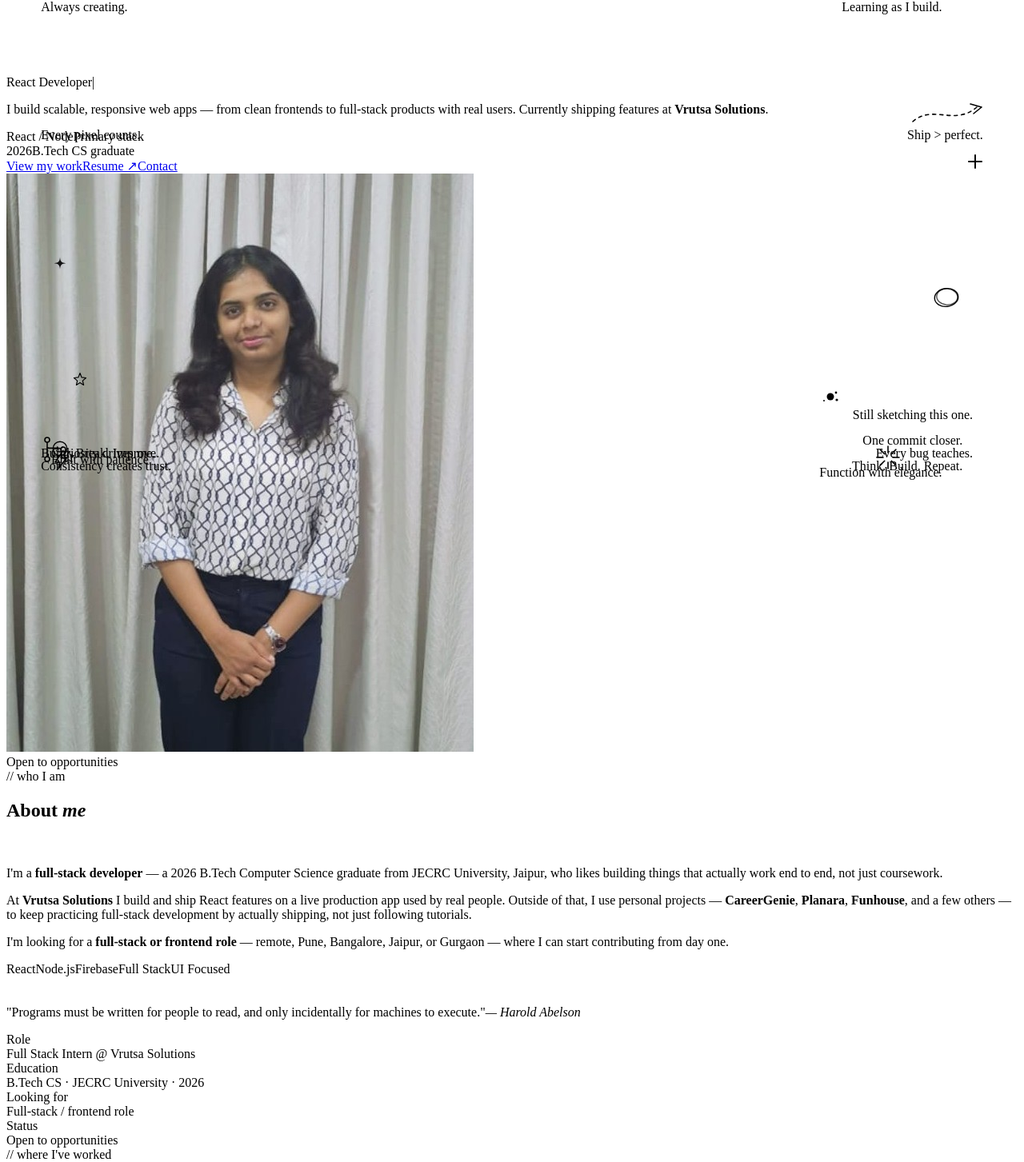
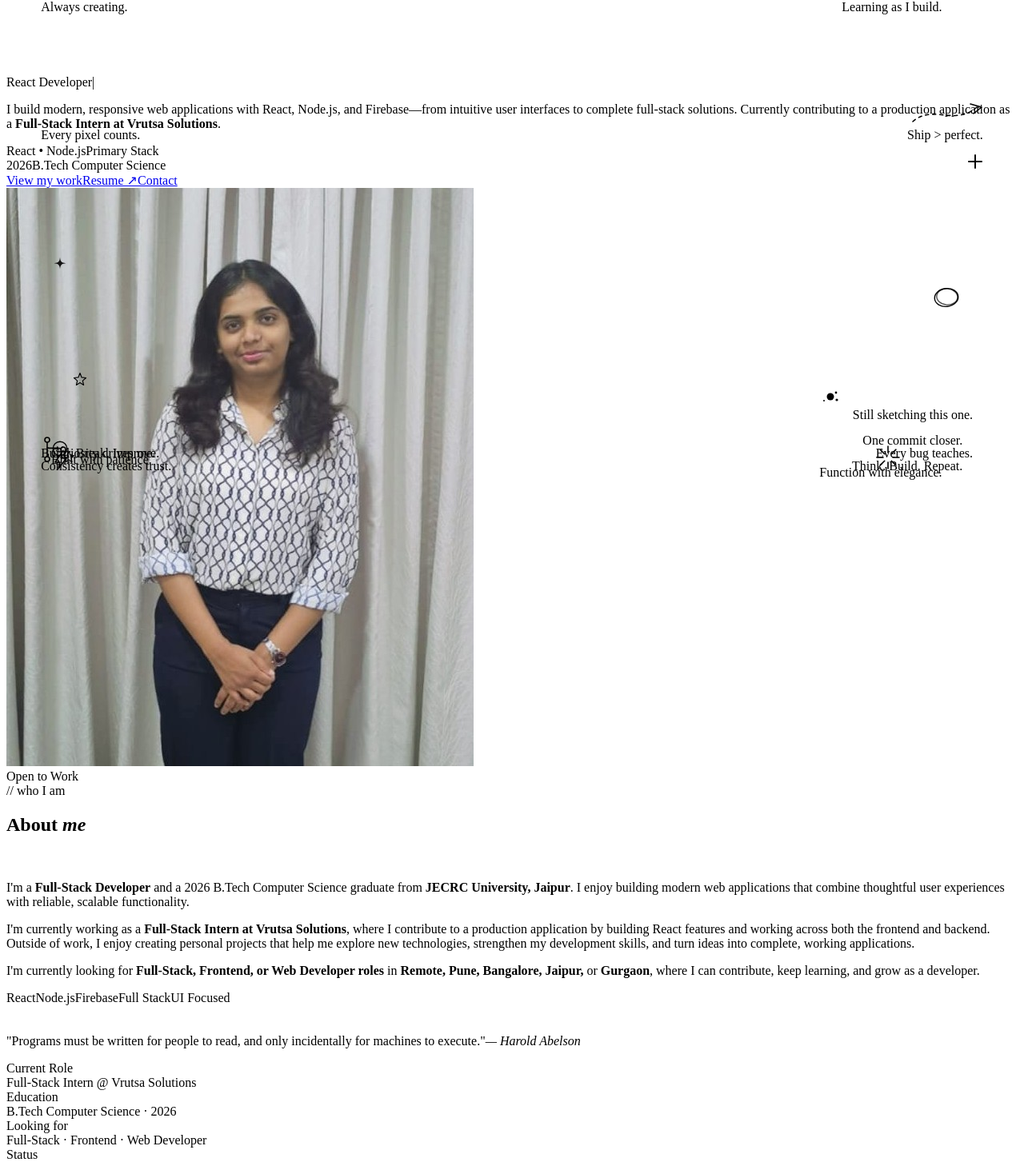
Before and after one commit to Krati-Ag-02/Krati-Agarwal---Personal-Portfolio, a React (Vite) app: page / in a window 1280 px wide. Shown: the part 176-1629 px from the top of the page at 80% size. Built offline with nearby package versions, Linux system fonts and the light colour scheme; the HTML template or start-up script is replaced by a standard one.

Commit message:
modified:   src/components/About.jsx 	modified:   src/components/Experience.jsx 	modified:   src/components/Hero.jsx 	modified:   src/components/Projects.jsx

```diff
--- a/src/components/About.jsx
+++ b/src/components/About.jsx
@@ -7,63 +7,97 @@
     <section id="about">
       <div className="blob blob-sage b1"></div>
 
-      <motion.div className="section-header"
-        initial={{ opacity: 0, y: 24 }} whileInView={{ opacity: 1, y: 0 }} viewport={{ once: true }}
-        style={{ marginBottom: 56 }}>
+      <motion.div
+        className="section-header"
+        initial={{ opacity: 0, y: 24 }}
+        whileInView={{ opacity: 1, y: 0 }}
+        viewport={{ once: true }}
+        style={{ marginBottom: 56 }}
+      >
         <span className="section-eyebrow">// who I am</span>
-        <h2 className="section-title">About <em className="em-sage">me</em></h2>
+        <h2 className="section-title">
+          About <em className="em-sage">me</em>
+        </h2>
       </motion.div>
 
       <div className="about-wrap">
-        <motion.div className="about-text"
-          initial={{ opacity: 0, y: 26 }} whileInView={{ opacity: 1, y: 0 }} viewport={{ once: true }}>
+        <motion.div
+          className="about-text"
+          initial={{ opacity: 0, y: 26 }}
+          whileInView={{ opacity: 1, y: 0 }}
+          viewport={{ once: true }}
+        >
           <p>
-            I'm a <strong>full-stack developer</strong> — a 2026 B.Tech Computer
-            Science graduate from JECRC University, Jaipur, who likes building
-            things that actually work end to end, not just coursework.
+            I'm a <strong>Full-Stack Developer</strong> and a 2026 B.Tech
+            Computer Science graduate from <strong>JECRC University, Jaipur</strong>.
+            I enjoy building modern web applications that combine thoughtful user
+            experiences with reliable, scalable functionality.
           </p>
+
           <p>
-            At <strong>Vrutsa Solutions</strong> I build and ship React features
-            on a live production app used by real people. Outside of that, I use
-            personal projects — <strong>CareerGenie</strong>, <strong>Planara</strong>,{" "}
-            <strong>Funhouse</strong>, and a few others — to keep practicing
-            full-stack development by actually shipping, not just following tutorials.
+            I'm currently working as a <strong>Full-Stack Intern at Vrutsa Solutions</strong>,
+            where I contribute to a production application by building React
+            features and working across both the frontend and backend. Outside of
+            work, I enjoy creating personal projects that help me explore new
+            technologies, strengthen my development skills, and turn ideas into
+            complete, working applications.
           </p>
+
           <p>
-            I'm looking for a <strong style={{ color: "var(--clay)" }}>full-stack or frontend role</strong> —
-            remote, Pune, Bangalore, Jaipur, or Gurgaon — where I can start contributing from day one.
+            I'm currently looking for{" "}
+            <strong style={{ color: "var(--clay)" }}>
+              Full-Stack, Frontend, or Web Developer roles
+            </strong>{" "}
+            in <strong>Remote, Pune, Bangalore, Jaipur,</strong> or{" "}
+            <strong>Gurgaon</strong>, where I can contribute, keep learning, and
+            grow as a developer.
           </p>
 
           <div className="about-traits">
-            {traits.map((t) => <span key={t} className="chip">{t}</span>)}
+            {traits.map((t) => (
+              <span key={t} className="chip">
+                {t}
+              </span>
+            ))}
           </div>
 
-
-
           <p className="quote-line" style={{ marginTop: 36 }}>
-            "Programs must be written for people to read, and only incidentally for machines to execute."
+            "Programs must be written for people to read, and only incidentally
+            for machines to execute."
             <cite>— Harold Abelson</cite>
           </p>
         </motion.div>
 
-        <motion.div className="about-facts"
-          initial={{ opacity: 0, y: 26 }} whileInView={{ opacity: 1, y: 0 }}
-          viewport={{ once: true }} transition={{ delay: 0.15 }}>
+        <motion.div
+          className="about-facts"
+          initial={{ opacity: 0, y: 26 }}
+          whileInView={{ opacity: 1, y: 0 }}
+          viewport={{ once: true }}
+          transition={{ delay: 0.15 }}
+        >
           <div className="fact-card glass fc1">
-            <div className="flabel">Role</div>
-            <div className="fvalue">Full Stack Intern @ Vrutsa Solutions</div>
+            <div className="flabel">Current Role</div>
+            <div className="fvalue">Full-Stack Intern @ Vrutsa Solutions</div>
           </div>
+
           <div className="fact-card glass fc2">
             <div className="flabel">Education</div>
-            <div className="fvalue">B.Tech CS · JECRC University · 2026</div>
+            <div className="fvalue">B.Tech Computer Science · 2026</div>
           </div>
+
           <div className="fact-card glass fc3">
             <div className="flabel">Looking for</div>
-            <div className="fvalue">Full-stack / frontend role</div>
+            <div className="fvalue">
+              Full-Stack · Frontend · Web Developer
+            </div>
           </div>
+
           <div className="fact-card glass fc4">
             <div className="flabel">Status</div>
-            <div className="fvalue status"><span className="avail-dot"></span>Open to opportunities</div>
+            <div className="fvalue status">
+              <span className="avail-dot"></span>
+              Open to Work
+            </div>
           </div>
         </motion.div>
       </div>
--- a/src/components/Experience.jsx
+++ b/src/components/Experience.jsx
@@ -9,9 +9,9 @@
   active: true,
   accent: "sage",
   points: [
-      "Building responsive, reusable React components used in a live production application.",
-      "Shipping frontend features and resolving bugs in a real codebase with daily active users.",
-      "Collaborating via Git — clean commits, pull requests, and code reviews with the team.",
+    "Developing and maintaining full-stack features for a live production application, working across both React frontend and backend functionality.",
+    "Translating Figma designs into responsive, reusable UI components while ensuring consistency across the application.",
+    "Implementing new features, resolving bugs, handling deployments, and collaborating with the team using Git throughout the development workflow.",
   ],
 },
   {
--- a/src/components/Hero.jsx
+++ b/src/components/Hero.jsx
@@ -1,6 +1,10 @@
 import { useEffect, useState } from "react";
 
-const roles = ["Full Stack Developer", "React Developer", "Node.js Developer"];
+const roles = [
+  "Full Stack Developer",
+  "React Developer",
+  "Node.js Developer",
+];
 
 function TypingText() {
   const [idx, setIdx] = useState(0);
@@ -10,17 +14,27 @@
   useEffect(() => {
     const cur = roles[idx];
     let t;
+
     if (!del && text.length < cur.length)
       t = setTimeout(() => setText(cur.slice(0, text.length + 1)), 72);
     else if (!del && text.length === cur.length)
       t = setTimeout(() => setDel(true), 2000);
     else if (del && text.length > 0)
       t = setTimeout(() => setText(cur.slice(0, text.length - 1)), 38);
-    else { setDel(false); setIdx((i) => (i + 1) % roles.length); }
+    else {
+      setDel(false);
+      setIdx((i) => (i + 1) % roles.length);
+    }
+
     return () => clearTimeout(t);
   }, [text, del, idx]);
 
-  return <span>{text}<span className="cursor-blink">|</span></span>;
+  return (
+    <span>
+      {text}
+      <span className="cursor-blink">|</span>
+    </span>
+  );
 }
 
 export default function Hero() {
@@ -32,49 +46,81 @@
       <div className="hero-inner">
         <div className="hero-content">
           <h1 className="hero-name">
-            Krati<br />
+            Krati
+            <br />
             <em>
               Agarwal
-              <svg className="squiggle" viewBox="0 0 200 20" preserveAspectRatio="none">
-                <path d="M2 12 Q 20 2, 40 12 T 80 12 T 120 12 T 160 12 T 198 12"
-                  fill="none" stroke="var(--clay)" strokeWidth="3" strokeLinecap="round" />
+              <svg
+                className="squiggle"
+                viewBox="0 0 200 20"
+                preserveAspectRatio="none"
+              >
+                <path
+                  d="M2 12 Q 20 2, 40 12 T 80 12 T 120 12 T 160 12 T 198 12"
+                  fill="none"
+                  stroke="var(--clay)"
+                  strokeWidth="3"
+                  strokeLinecap="round"
+                />
               </svg>
             </em>
           </h1>
 
-          <p className="hero-role"><TypingText /></p>
+          <p className="hero-role">
+            <TypingText />
+          </p>
 
           <p className="hero-desc">
-            I build scalable, responsive web apps — from clean frontends to
-            full-stack products with real users. Currently shipping features at{" "}
-            <strong>Vrutsa Solutions</strong>.
+            I build modern, responsive web applications with React, Node.js, and
+            Firebase—from intuitive user interfaces to complete full-stack
+            solutions. Currently contributing to a production application as a{" "}
+            <strong>Full-Stack Intern at Vrutsa Solutions</strong>.
           </p>
 
           <div className="hero-stats">
             <div className="hero-stat">
-              <span className="hero-stat-value">React / Node</span>
-              <span className="hero-stat-label">Primary stack</span>
+              <span className="hero-stat-value">React • Node.js</span>
+              <span className="hero-stat-label">Primary Stack</span>
             </div>
+
             <div className="hero-stat">
               <span className="hero-stat-value">2026</span>
-              <span className="hero-stat-label">B.Tech CS graduate</span>
+              <span className="hero-stat-label">
+                B.Tech Computer Science
+              </span>
             </div>
           </div>
 
           <div className="hero-buttons">
-            <a href="#projects" className="btn btn-solid">View my work</a>
-            <a href="/Resume_Krati.pdf" className="btn btn-outline" target="_blank" rel="noopener noreferrer">Resume ↗</a>
-            <a href="#contact" className="btn btn-outline">Contact</a>
+            <a href="#projects" className="btn btn-solid">
+              View my work
+            </a>
+
+            <a
+              href="/Resume_Krati.pdf"
+              className="btn btn-outline"
+              target="_blank"
+              rel="noopener noreferrer"
+            >
+              Resume ↗
+            </a>
+
+            <a href="#contact" className="btn btn-outline">
+              Contact
+            </a>
           </div>
         </div>
 
         <div className="hero-photo">
           <div className="hero-photo-accent"></div>
+
           <div className="hero-photo-frame">
             <img src="/my.jpeg" alt="Krati Agarwal" />
           </div>
+
           <div className="hero-photo-status glass">
-            <span className="dot"></span> Open to opportunities
+            <span className="dot"></span>
+            Open to Work
           </div>
         </div>
       </div>
--- a/src/components/Projects.jsx
+++ b/src/components/Projects.jsx
@@ -18,12 +18,19 @@
  {
   title: "CareerGenie",
   subtitle: "AI Career Platform",
-    origin: "Personal project",
-    desc: "Interview prep, resume analysis, and career guidance, with LLM APIs for real-time question generation and answer evaluation.",
+  origin: "Personal Project • College Major Project",
+
+  desc: "An AI-powered career platform offering resume analysis, interview preparation, and personalized career guidance in one place.",
+
+  about:
+    "CareerGenie is designed as a one-stop platform to support users throughout their job preparation journey. It combines AI-powered resume analysis, role-specific interview preparation, and career guidance to help users understand their current skill level and identify the gaps needed to reach their target role. Resume analysis provides ATS scoring along with detailed improvement suggestions, while the interview module generates role-based questions and evaluates responses in real time using LLM APIs. The goal was to create a practical product that brings multiple career tools together into a single seamless experience.",
+
   story: {
-      context: "Wanted to go beyond a single API call and build a real feature around an LLM — question generation, evaluation, and a full UI around it.",
-      built: "Full-stack app with React, Node.js, Express, and Firebase — resume analysis, mock interview flow, and LLM-based answer evaluation, deployed on Render.",
-      next: "Add basic usage tracking to see which parts people actually use, and tighten the evaluation prompts based on real feedback.",
+    context:
+      "I built CareerGenie as a personal project, which later became my college major project. The idea came from exploring different career tools and realizing that resume reviews, interview preparation, and career guidance were scattered across multiple platforms. I wanted to combine them into a single AI-powered experience.",
+
+    built:
+      "Developed a full-stack application using React, Node.js, Express, Firebase, and LLM APIs. Implemented AI-driven resume analysis, personalized career recommendations, role-based interview question generation, and real-time answer evaluation within an intuitive user interface."
   },
     tech: ["React", "Node.js", "Express", "Firebase", "LLM APIs"],
     live: "https://careergenie-frontend.onrender.com/",
@@ -33,12 +40,20 @@
   {
   title: "Planara",
   subtitle: "Productivity App",
-    origin: "Hiring assignment, expanded",
-    desc: "Kanban board, calendar, habit tracker, goals, and a Pomodoro timer, with real-time sync via Firebase.",
+  origin: "Hiring Assignment • Expanded Independently",
+
+  desc:
+    "A productivity workspace featuring task management, habit tracking, goals, calendar scheduling, and Pomodoro sessions with Firebase sync.",
+
+  about:
+    "Planara began as a simple task management assignment but evolved into a complete productivity application. Along with Kanban task management, it includes calendar scheduling, habit tracking, goal management, and a built-in Pomodoro timer to help users stay organized. Firebase Authentication and Firestore provide secure login and real-time synchronization across the application.",
+
   story: {
-      context: "Started as a company's take-home assignment: build a basic task manager.",
-      built: "Took it past the brief — drag-and-drop Kanban, calendar view, habit tracking, goals, and a Pomodoro timer, all synced through Firebase Auth and Firestore.",
-      next: "Add offline support and conflict handling for the real-time sync.",
+    context:
+      "The original hiring assignment only required building a basic task manager. Instead of stopping there, I decided to expand it into a more complete productivity platform by adding features people would actually use every day.",
+
+    built:
+      "Built the application using React, CSS, Firebase Authentication, and Firestore. Added drag-and-drop Kanban boards, calendar scheduling, habit tracking, goals, Pomodoro timer, authentication, and real-time data synchronization."
   },
     tech: ["React", "CSS", "Firebase"],
     live: "https://planara-six.vercel.app/",
@@ -46,14 +61,22 @@
     accent: "clay",
   },
   {
-    title: "Funhouse",
+    title: "FunHouse",
   subtitle: "Mini-Games Hub",
-    origin: "Practice project",
-    desc: "11 mini-games in one hub, with Firebase Authentication and Storage for accounts and data persistence.",
+  origin: "Personal Project",
+
+  desc:
+    "A collection of 11 interactive mini-games featuring authentication, cloud storage, and engaging gameplay experiences.",
+
+  about:
+    "FunHouse is a collection of eleven browser-based mini-games built to explore different game mechanics while creating something enjoyable to use. Instead of focusing on a single game, the project showcases a variety of gameplay styles combined into one platform. Firebase Authentication and Storage handle user accounts and saved progress, while the project also experiments with API integration for selected game features.",
+
   story: {
-      context: "Built to practice shipping a full app end-to-end — game logic, auth, and cloud storage together, not one isolated feature.",
-      built: "React front end for 11 games, Firebase Auth + Storage for accounts and saved progress, Grok API for a couple of in-game smart features, deployed on Firebase Hosting.",
-      next: "It's a skills showcase more than a product. If extended, I'd focus on one game deeply instead of keeping all 11 shallow.",
+    context:
+      "I wanted to build something purely for fun while improving my understanding of game logic, state management, and user interaction. Rather than creating another utility application, I chose to build a platform that demonstrates both creativity and technical skills.",
+
+    built:
+      "Developed the platform using React with Firebase Authentication and Storage for user accounts and persistence. Implemented eleven different games, integrated Grok API features where appropriate, and deployed the application using Firebase Hosting."
   },
     tech: ["React", "Firebase Auth", "Firebase Storage", "Grok API"],
     live: "https://funhouse-f84b4.web.app/",
@@ -63,12 +86,20 @@
   {
     title: "Finance Dashboard",
   subtitle: "Financial Analytics",
-    origin: "Hiring assignment",
-    desc: "Cashflow visualizations, category spend tracking, income/expense filtering, and dark/light themes.",
+  origin: "Hiring Assignment • Enhanced Independently",
+
+  desc:
+    "An interactive finance dashboard with analytics, cash flow visualization, spending insights, and customizable themes.",
+
+  about:
+    "The dashboard transforms financial data into clear and interactive visualizations. Users can monitor income, expenses, category-wise spending, and overall cash flow through dynamic charts and filtering options. Originally a simple assignment, it was expanded with additional analytics and UI improvements to create a more complete financial dashboard experience.",
+
   story: {
-      context: "Built as a company's hiring assignment centered on data visualization.",
-      built: "Dashboard with Recharts-based cashflow charts, category spend tracking, dynamic filtering, and a theme toggle.",
-      next: "Wire it up to a real data source instead of static sample data.",
+    context:
+      "The hiring assignment initially required only a simple interface for displaying income and expense information. I extended the project by adding richer visualizations and making the dashboard feel closer to a production-ready analytics tool.",
+
+    built:
+      "Built the application using React and Recharts with interactive cash flow charts, spending analytics, category filtering, responsive layouts, and dark/light theme support."
   },
     tech: ["React", "Recharts", "CSS"],
     live: "https://finance-dashboard-two-flax.vercel.app/",
@@ -78,12 +109,20 @@
   {
     title: "SparkVerse",
   subtitle: "API Content Hub",
-    origin: "API practice, combined",
-    desc: "Pulls quotes, jokes, riddles, and trivia from multiple external APIs into one interface, with bookmarking and sharing.",
+  origin: "Personal earning Project",
+
+  desc:
+    "A unified content platform that brings together quotes, jokes, riddles, trivia, and more through multiple external APIs.",
+
+  about:
+    "SparkVerse combines several small API practice projects into a single polished application. Instead of demonstrating individual API integrations separately, it presents multiple content categories through one consistent interface. Features like bookmarking and sharing create an experience that feels like a complete product rather than isolated API demonstrations.",
+
   story: {
-      context: "Grew out of practicing REST API integration — several small exercises combined into one app instead of left scattered.",
-      built: "Single interface fetching from multiple external APIs, with bookmarking and content sharing.",
-      next: "Add caching so repeat visits don't re-fetch everything.",
+    context:
+      "While learning REST API integration, I built several small practice projects. Rather than leaving them separate, I decided to merge them into one application that better showcases my frontend development and API integration skills.",
+
+    built:
+      "Developed the application using React and multiple REST APIs with a redesigned interface, bookmarking functionality, content sharing, and responsive layouts."
   },
     tech: ["React", "REST APIs", "CSS"],
     live: "https://sparkverse-plum.vercel.app/",
@@ -92,13 +131,22 @@
   },
   {
      title: "Chromatic",
-    subtitle: "Memory Game App",
-    origin: "Learning project, refined",
-    desc: "A color sequence memory game with sound effects, multiple modes, score tracking, and a colorblind mode.",
+  subtitle: "Memory Game",
+
+  origin: "Learning project • Expanded Independently",
+
+  desc:
+    "A modern memory game inspired by Simon, featuring multiple game modes, sound effects, score tracking, and accessibility options.",
+
+  about:
+    "Chromatic started as a classic Simon-style memory game created while learning React state management. It gradually evolved into a richer experience with multiple gameplay modes, score tracking, sound effects, streaks, and a colorblind-friendly mode. The project focuses on combining engaging gameplay with accessible design.",
+
   story: {
-      context: "Started as a classic Simon-style memory exercise while learning game-state logic in React.",
-      built: "Multiple game modes (Classic, Reverse, Speed Rush), round/streak tracking, sound, and a colorblind-friendly mode.",
-      next: "Add a persistent leaderboard instead of resetting scores per session.",
+    context:
+      "The project began as a simple learning exercise to understand game state and React logic. As I became more comfortable with the implementation, I continued improving the gameplay by introducing new mechanics and accessibility features.",
+
+    built:
+      "Built the game using React and JavaScript with Classic, Reverse, and Speed Rush modes, score tracking, streak system, sound effects, responsive UI, and colorblind accessibility support."
   },
     tech: ["React", "JavaScript", "CSS"],
     live: "https://chromatic-delta-seven.vercel.app/",
@@ -108,12 +156,21 @@
   {
     title: "BizBucks Landing Page",
   subtitle: "React UI",
-    origin: "Hiring assignment",
-    desc: "SaaS-style landing page built from a design brief as part of a company's interview process.",
+
+  origin: "Hiring Assignment",
+
+  desc:
+    "A responsive SaaS landing page developed from a design brief with attention to layout, responsiveness, and UI consistency.",
+
+  about:
+    "BizBucks is a responsive landing page built from a provided design brief during a company's hiring process. The focus was on accurately translating the design into clean, responsive React components while maintaining consistent spacing, typography, and visual hierarchy across different screen sizes.",
+
   story: {
-      context: "Built during a company's hiring process, translating a given design brief into a working responsive UI.",
-      built: "Full responsive landing page in React matching the provided design brief.",
-      next: "Scoped as a UI translation exercise — the deliverable was the UI itself.",
+    context:
+      "The project was completed as part of a hiring process where the goal was to convert a provided UI design into a fully responsive web page while maintaining design accuracy.",
+
+    built:
+      "Developed the landing page using React and CSS with responsive layouts, reusable components, and close adherence to the original design specifications."
   },
     tech: ["React", "CSS", "JS"],
     live: "https://biz-bucks-landing-page.vercel.app/",
@@ -195,7 +252,7 @@
                   <div className="story-row"><b>About</b><p>{p.desc}</p></div>
                   <div className="story-row"><b>Context</b><p>{p.story.context}</p></div>
                   <div className="story-row"><b>Built</b><p>{p.story.built}</p></div>
-                  <div className="story-row"><b>Next</b><p>{p.story.next}</p></div>
+
                 </div>
               </div>
             </motion.div>
```
Lines whose indentation alone changed are shown as unchanged.
